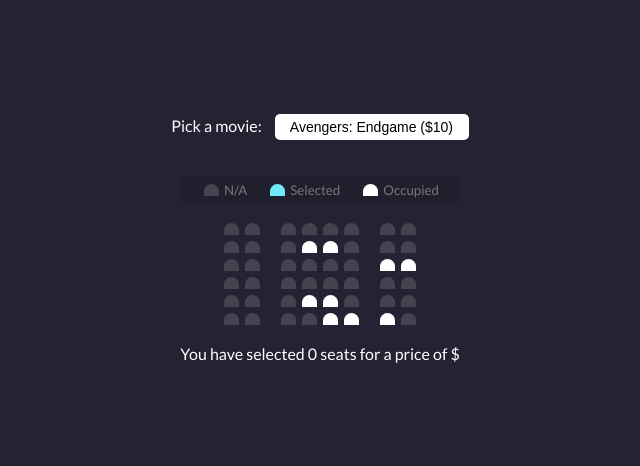
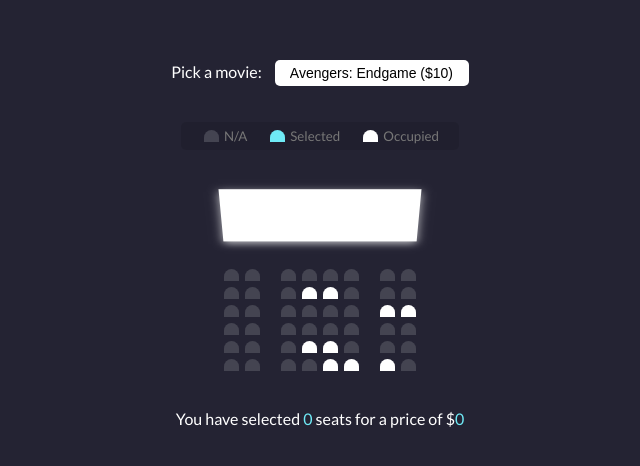
Before and after one commit to jscamelcase/vanilla-css-javascript, a plain HTML site: page movie-booking/index.html in a window 1280 px wide. Shown: the part 164-630 px from the top of the page, without its empty margins (320-960 px from the left). Drawn offline with Linux system fonts and the light colour scheme.

Commit message:
added movie screen graphic

```diff
--- a/movie-booking/index.html
+++ b/movie-booking/index.html
@@ -102,7 +102,8 @@
     <p class="text">
       You have selected <span id="count">0</span> seats for a price of $<span
         id="total"
-      ></span>
+        >0</span
+      >
     </p>
     <script src="script.js"></script>
   </body>
--- a/movie-booking/style.css
+++ b/movie-booking/style.css
@@ -31,6 +31,11 @@ select, input, button, textarea, details, progress and others */
   -moz-appearance: none;
   -webkit-appearance: none;
   appearance: none;
+}
+
+.container {
+  perspective: 1000px;
+  margin-bottom: 30px;
 }
 
 .seat {
@@ -90,3 +95,24 @@ select, input, button, textarea, details, progress and others */
 .row {
   display: flex;
 }
+
+/* the movie screen custom creation
+ when we rotateX, we are actually spinning
+ the object around the x axis giving it the
+ appearance that it is smaller */
+.screen {
+  background-color: #fff;
+  height: 70px;
+  width: 100%;
+  margin: 15px 0;
+  transform: rotateX(-45deg);
+  box-shadow: 0 3px 10px rgba(255, 255, 255, 0.7);
+}
+
+p.text {
+  margin: 5px 0;
+}
+
+p.text span {
+  color: #6feaf6;
+}
```
Also changed, not shown: form-validator/script.js (+10 -0 lines).
